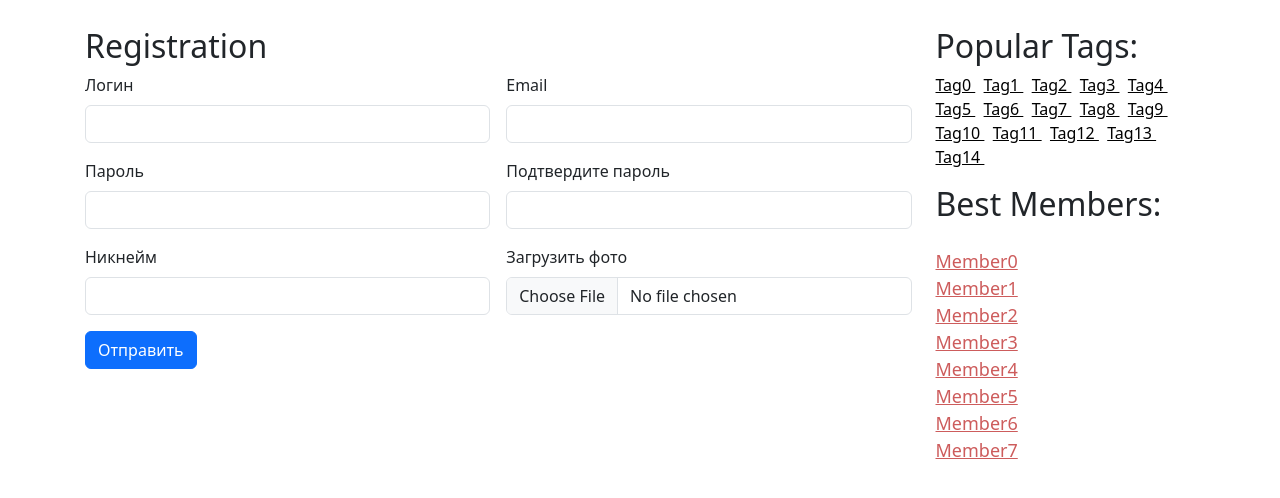
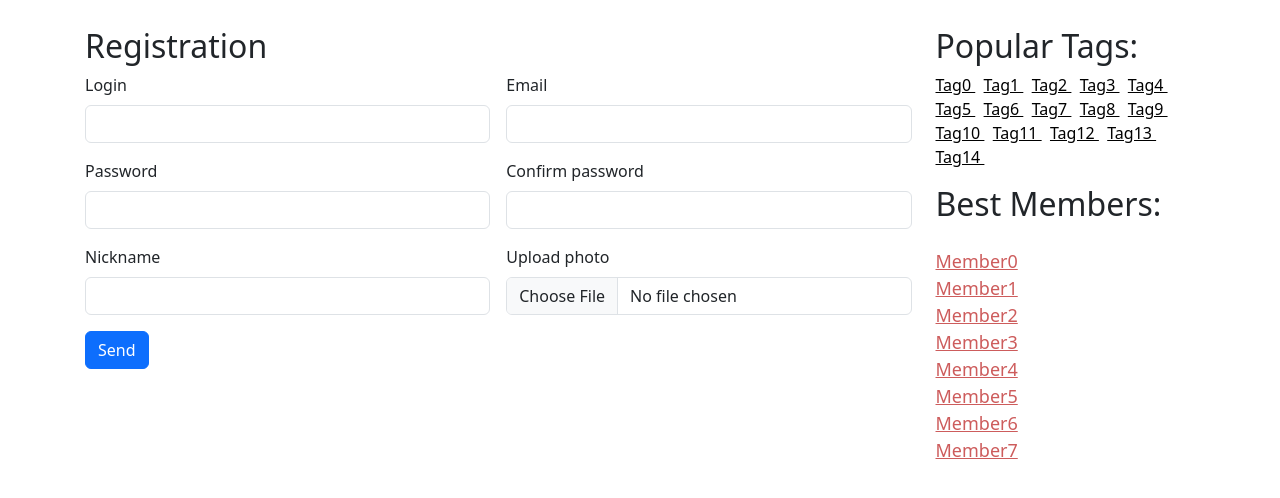
Before and after one commit to Vilinvil/WEB_tp, a Django app: page /register/ in a window 1280 px wide. Shown: the part 81-579 px from the top of the page. Run offline with Django 4.2, Linux system fonts and the light colour scheme; some libraries are stand-ins or nearby versions.

Commit message:
added login/ handler

```diff
--- a/askme_ilinskiy/askme/views.py
+++ b/askme_ilinskiy/askme/views.py
@@ -10,8 +10,9 @@ def index(request):
     return render(request, "index.html", context)
 
 
-# def question(request):
-#     return render(request, 'question.html')
+def login(request):
+    context = {"tags": models.TAGS, "best_members": models.BEST_MEMBERS}
+    return render(request, "login.html", context)
 
 
 def register(request):
--- a/askme_ilinskiy/askme_ilinskiy/urls.py
+++ b/askme_ilinskiy/askme_ilinskiy/urls.py
@@ -22,6 +22,7 @@ from askme import views
 urlpatterns = [
     path("", views.index, name="index"),
     path("register/", views.register, name="register"),
+    path("login/", views.login, name="login"),
     # path("question/", views.question),
     path("admin/", admin.site.urls),
 ]
--- a/askme_ilinskiy/templates/inc/basic_page/header_right.html
+++ b/askme_ilinskiy/templates/inc/basic_page/header_right.html
@@ -1,3 +1,3 @@
-<a class="href-header" href=""> Sign in</a>
+<a class="href-header" href="{% url 'login' %}"> Sign in</a>
 <span> &nbsp </span>
 <a class="href-header" href="{% url 'register' %}"> Sign up</a>
--- a/askme_ilinskiy/templates/register.html
+++ b/askme_ilinskiy/templates/register.html
@@ -6,49 +6,49 @@
 </h2>
 <form class="row g-3 needs-validation" novalidate>
     <div class="col-md-6">
-        <label for="username" class="form-label">Логин</label>
-        <input type="text" class="form-control" id="username" required>
+        <label class="form-label">Login</label>
+        <input type="text" class="form-control" required>
         <div class="invalid-feedback">
-            Введите логин.
+           Enter login
         </div>
     </div>
     <div class="col-md-6">
-        <label for="email" class="form-label">Email</label>
-        <input type="email" class="form-control" id="email" required>
+        <label class="form-label">Email</label>
+        <input type="email" class="form-control" required>
         <div class="invalid-feedback">
-            Укажите корректный email адрес.
+            Please enter a valid email address
         </div>
     </div>
     <div class="col-md-6">
-        <label for="password" class="form-label">Пароль</label>
-        <input type="password" class="form-control" id="password" required>
+        <label class="form-label">Password</label>
+        <input type="password" class="form-control" required>
         <div class="invalid-feedback">
-            Укажите пароль.
+            Enter password
         </div>
     </div>
     <div class="col-md-6">
-        <label for="confirmPassword" class="form-label">Подтвердите пароль</label>
-        <input type="password" class="form-control" id="confirmPassword" required>
+        <label class="form-label">Confirm password</label>
+        <input type="password" class="form-control" required>
         <div class="invalid-feedback">
-            Подтвердите свой пароль.
+            Enter your password again
         </div>
     </div>
     <div class="col-md-6">
-        <label for="nickname" class="form-label">Никнейм</label>
-        <input type="text" class="form-control" id="nickname" required>
+        <label class="form-label">Nickname</label>
+        <input type="text" class="form-control" required>
         <div class="invalid-feedback">
-            Введите никнейм.
+           Enter nickname
         </div>
     </div>
     <div class="col-md-6">
-        <label for="photo" class="form-label">Загрузить фото</label>
-        <input type="file" class="form-control" id="photo" required>
+        <label class="form-label">Upload photo</label>
+        <input type="file" class="form-control" required>
         <div class="invalid-feedback">
-            Загрузите фото.
+            Please, upload photo
         </div>
     </div>
     <div class="col-12">
-        <button class="btn btn-primary" type="submit">Отправить</button>
+        <button class="btn btn-primary" type="submit">Send</button>
     </div>
 </form>
 {% endblock content %}
```
Also changed, not shown: askme_ilinskiy/templates/login.html (added, +27 -0 lines).
